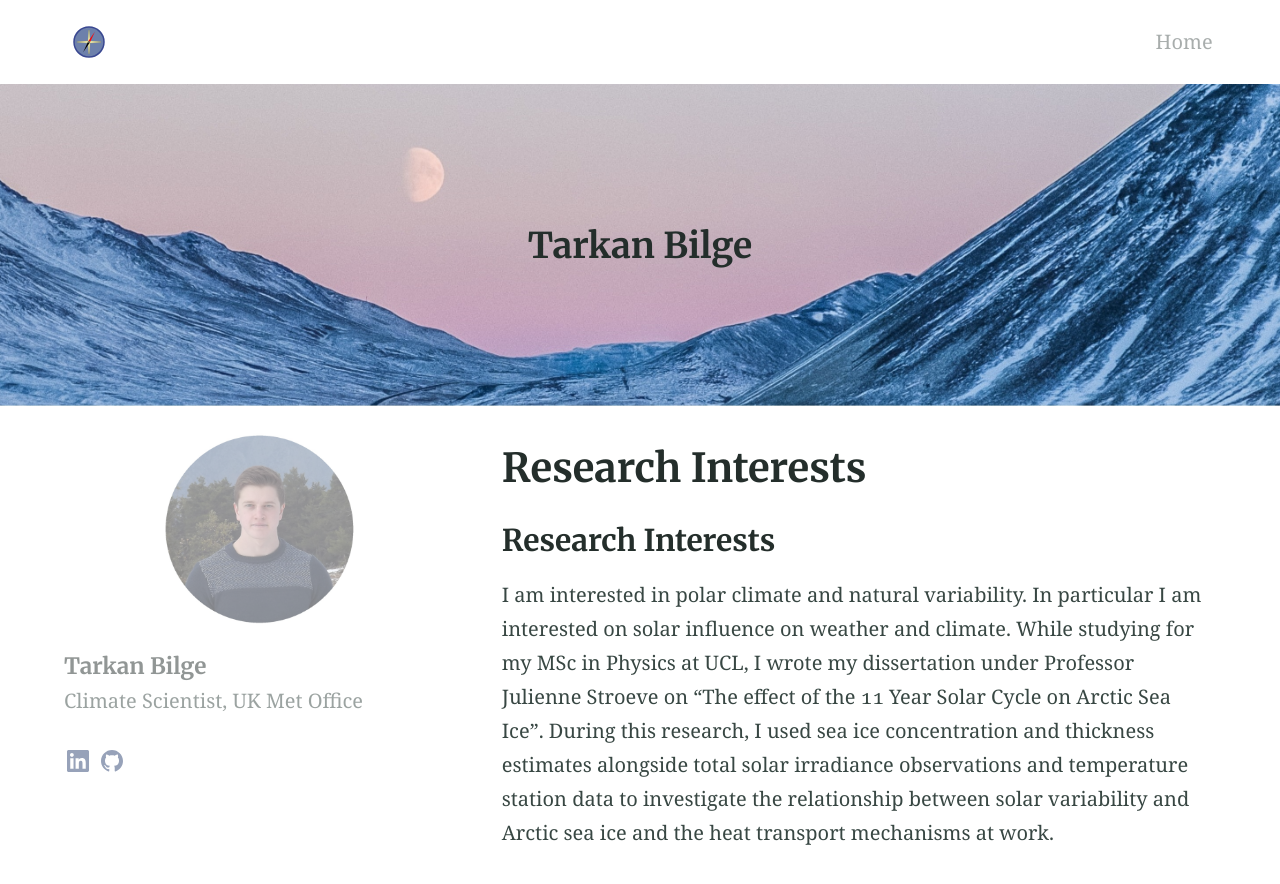
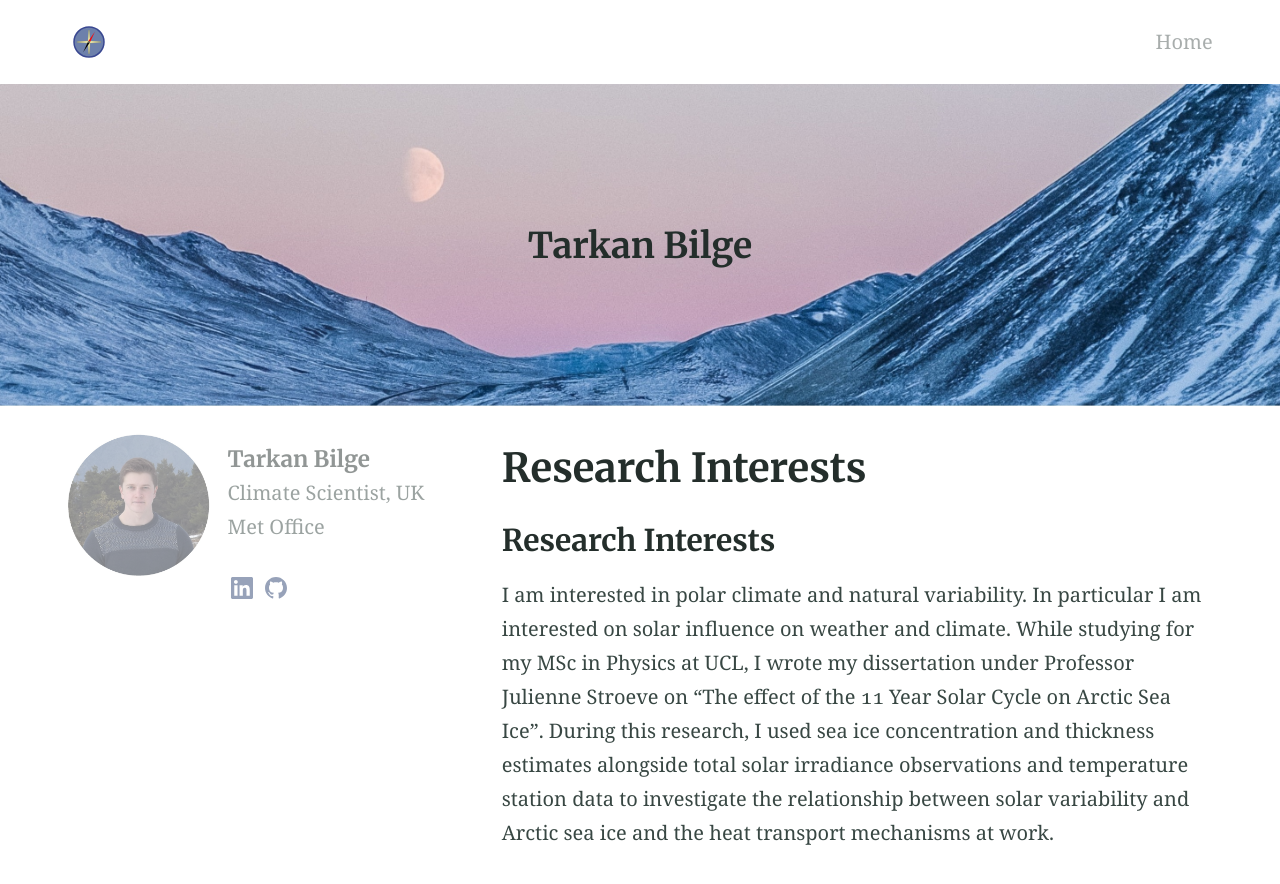
Before and after one commit to tarkanbilge/tarkanbilge.github.io, a Jekyll site: the page built from index.md, in a window 1280 px wide and 900 px high. Shown: the top 884 px of the window. Built offline with Jekyll 4.4.1, drawn with Linux system fonts in a browser that asks for light colours; our own code applies the rules of GitHub Pages for plain Markdown files.

Commit message:
Update site-aside.html

```diff
--- a/_includes/site-aside.html
+++ b/_includes/site-aside.html
@@ -7,7 +7,7 @@
 
   {% elsif page.layout == "page" or page.layout == "home" or page.layout == "blog" %}
     <section class="section  section--description">
-      {% include figure.html image="https://tarkanbilge.github.io/assets/web_profile1.jpg" position="center" width="200" height="193" %}
+      {% include figure.html image="https://tarkanbilge.github.io/assets/web_profile1.jpg" position="left" width="150" height="145" %}
       <h5>Tarkan Bilge</h5>
       <p>Climate Scientist, UK Met Office</p>
       {% include nav-social.html %}
```
